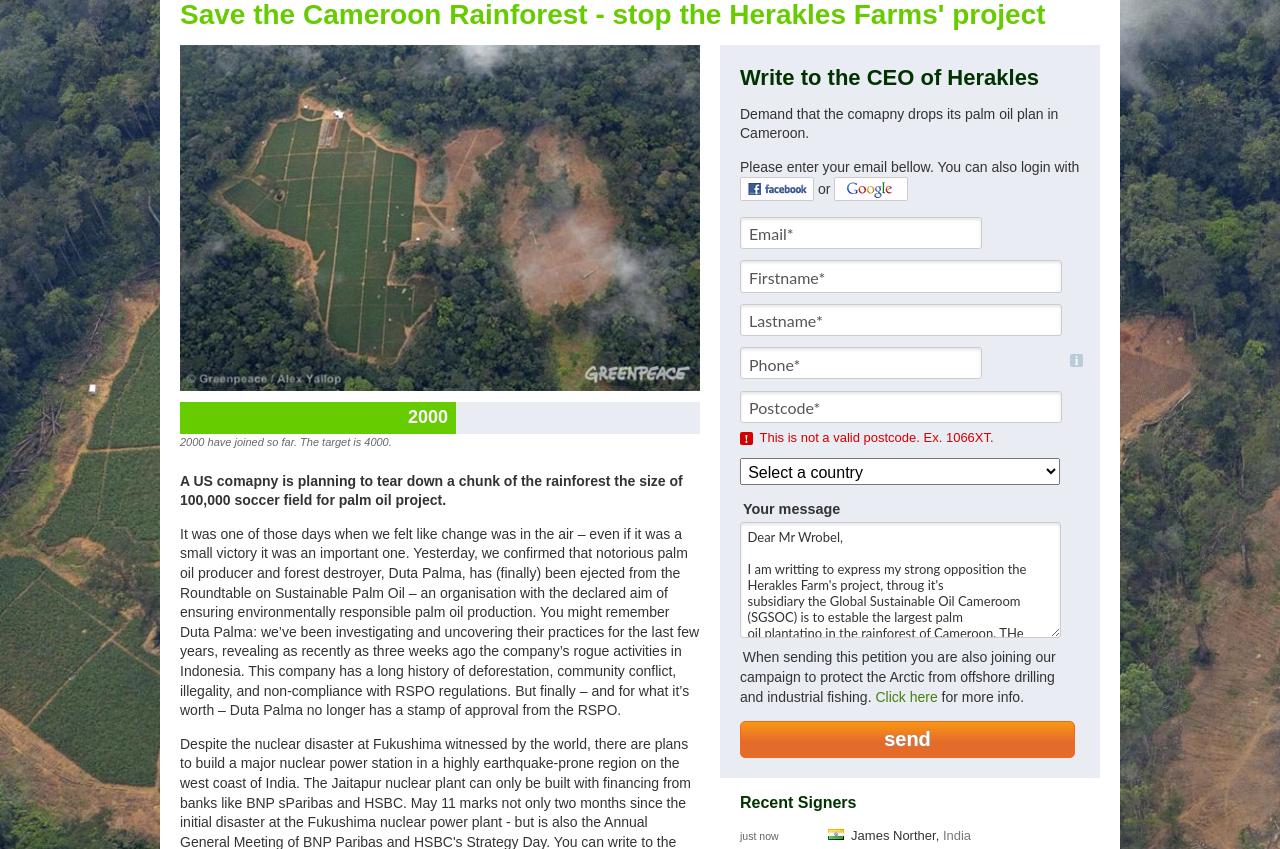
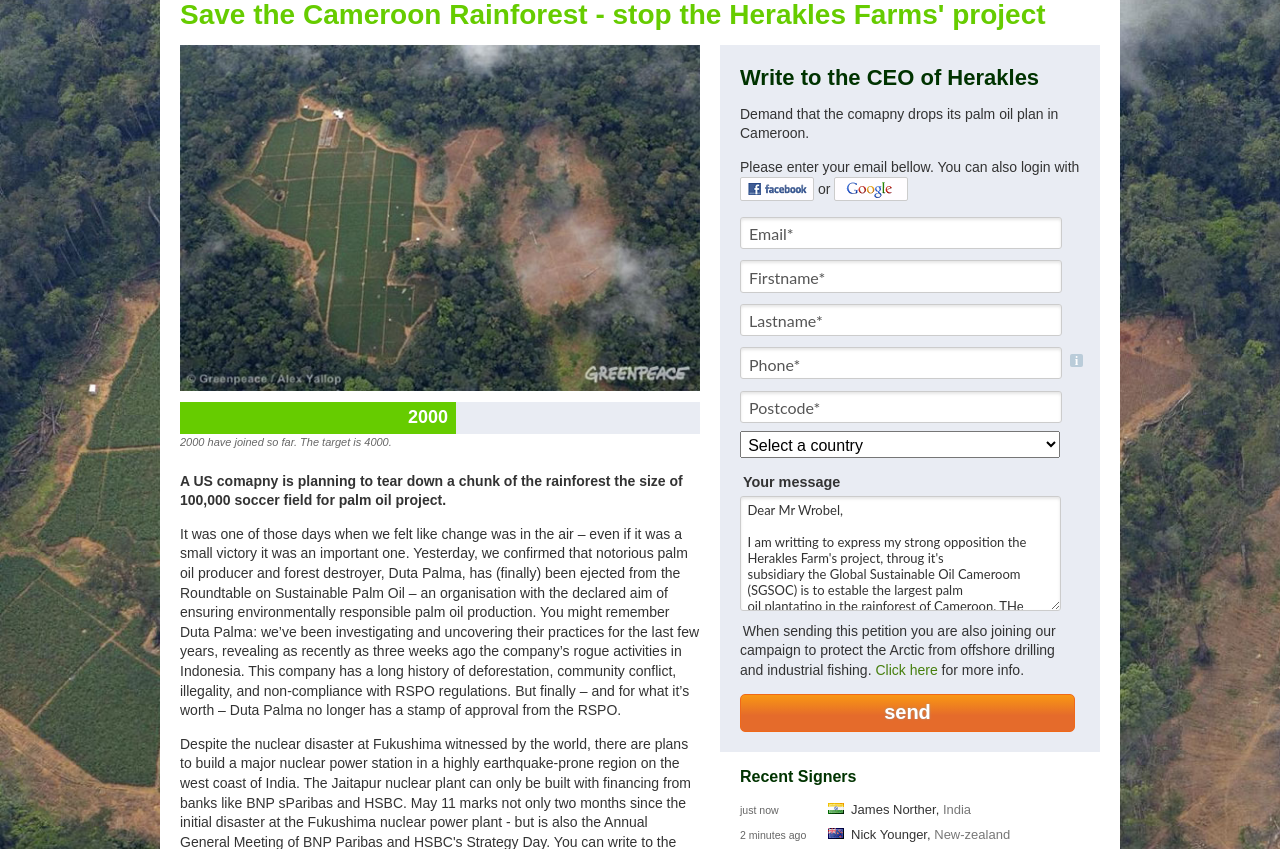
Before and after one commit to greenpeace/global-p3_styleguide, a PHP site: page /action-template-v03.html in a window 1280 px wide. Shown: the part 144-993 px from the top of the page. Run offline with PHP 8.4, Linux system fonts and the light colour scheme; some libraries are stand-ins or nearby versions.

Commit message:
Rewrite of validation error messages to suit mockup.
Due to limitations in the validation plugin, and in the interest of forward compatability with updated plugin versions, this commit includes changes to error message structure which affects CSS:  Previously stacked classes sharing .message between .info and .error have been separated.

Old format:
	<div class="message error"><span>etc

New format:
	<div class="message"><span class="error">etc

Similarly with .info - remove .message class from .info html

```diff
--- a/action-template-v03.html
+++ b/action-template-v03.html
@@ -27,11 +27,6 @@
 	<link rel="stylesheet" type="text/css" href="css/v03/50d77ffa-7278-41fc-a4bb-1b63d7a10fcf.css"/>
 
 	<script src="js/default/vendor/modernizr-2.6.2.min.js"></script>
-<!--    <script src="//code.jquery.com/jquery-1.10.2.min.js"></script>-->
-        <script src="js/v03/vendor/jquery-1.10.2.min.js"></script>
-        <script src="js/v03/lib/jquery.validate.js"></script>
-        <script src="js/v03/p3.validation.js"></script>
-        <script src="js/v03/main.js"></script>
 
 	<style>
 		.action-template #main-container {
@@ -110,12 +105,11 @@
 				<div class="input text required phone error">
 					<label for="UserPhone">Mobile Phone</label>
 					<input name="data[User][phone]" class="required numeric" required maxlength="64" type="tel" id="UserPhone" placeholder="Phone*"/>
-					<div class="tooltip info message"><span>We need your phone number to send you update about the campaign.</span></div>
+					<div class="tooltip info"><span>We need your phone number to send you update about the campaign.</span></div>
 				</div>
 				<div class="input text required postcode error">
 					<label for="UserPostcode">Postcode</label>
 					<input name="data[User][postcode]" class="required alphanumeric" required maxlength="64" type="text" id="UserPostcode" placeholder="Postcode*"/>
-					<div class="error message"><span>This is not a valid postcode. Ex. 1066XT.</span></div>
 				</div>
 				<div class="select required country">
 					<label for="UserCountry">Country</label>
@@ -760,11 +754,17 @@ Please don't let this happen. Thank you.
 </div>
 
 <!-- Javascript -->
+
+<script src="//code.jquery.com/jquery-1.10.2.min.js"></script>
+<script>window.jQuery || document.write('<script src="js/v03/vendor/jquery-1.10.2.min.js"><\/script>')</script>
+<script src="js/v03/lib/jquery.validate.js"></script>
+<script src="js/v03/p3.validation.js"></script>
+<script src="js/v02/vendor/dropdown.js"></script>
+<script src="js/v03/main.js"></script>
+
 <!--
     <div class="scripts">
 	<script src="//ajax.googleapis.com/ajax/libs/jquery/1.9.0/jquery.min.js"></script>
-	<script>window.jQuery || document.write('<script src="js/vendor/default/jquery-1.9.0.min.js"><\/script>')</script>
-	<script src="js/v02/vendor/dropdown.js"></script>
 	<script type="text/javascript">
 /*
 		// GA Global and local account tracking
--- a/css/v03/form.css
+++ b/css/v03/form.css
@@ -37,7 +37,7 @@ textarea {
 	color:#333;
 	background:#FFF;
 	border:1px solid #CCC;
-	width:14em; /* 20 char (default input length) x .7em (average char length) */
+	width:19em; /* 20 char (default input length) x .7em (average char length) */
 	padding:.4em .5em .3em .5em;
 	display:inline-block;
 	zoom: 1; /* zoom and *display = ie7 hack for display:inline-block */
@@ -151,24 +151,27 @@ textarea {
 	.info				- can be used for example messages prior validation
 	.error			 - error messages used for validation issues
 */
+form .tooltip,
 form .message {
 	font-size: .813em; /* 13px */
-	padding:0 0 1em 0;
+	padding:0;
 	background-color:transparent;
 	border:0;
 }
-form .error label,
-form .message.error {
-	color: #D40000;
+form .message .error {
+        display:block;
+        padding: 0 0.5em 1em;
+        color: #D40000;
 }
-form .message.info {
-	color: #4d535f;
+form .info {
+        position:relative;
+        color: #4d535f;
 }
 form .error:before,
-form .message.info:before {
+form .info:before {
 	display:inline-block;
 	text-align:center;
-	vertical-align:center;
+	vertical-align:middle;
 	width:.75em;
 	height:.75em;
 	padding:0 .125em .25em .125em;
@@ -178,21 +181,25 @@ form .message.info:before {
 	color:#fff;
 	line-height:100%;
 }
-form .message.info:before {
+form .info:before {
 	content:"i";
 	background:#baccd9;
 	color:#fff;
 }
-form .message.error:before {
+form .message .error:before {
 	content:"!";
 	background:#D40000;
 	color:#fff;
+        margin-right:0.5em;
 }
-form .message.error span,
-form .message.info span {
+form .message .error span,
+form .info span {
 	display:block;
 	margin:-1.25em 1.5em 0 1.5em;
 	border-radius:2px;
+}
+form input.error {
+    border:1px solid #D40000;
 }
 
 /* if large screen display info as tooltips */
@@ -215,7 +222,6 @@ form .message.info span {
 		position:absolute;
 		max-width:200px;
 		background:#FFF;
-		margin-left:200px;
 		float:left;
 		padding:.5em;
 	}
--- a/js/v03/p3.validation.js
+++ b/js/v03/p3.validation.js
@@ -25,8 +25,9 @@
 ;
 (function($) {
     var _p3 = $.p3 || {},
-    defaults = {
+            defaults = {
         jsonURL: 'https://www.greenpeace.org/api/p3/pledge/config.json',
+        showSummary: true,
         tests: {
             // Matches all alphanumeric characters, including accents plus . , - ' /
             // Note for end users: when overriding or creating tests,
@@ -35,12 +36,20 @@
             alphaPlus: /^[A-Za-z\u00C0-\u017F\d\.\-\'\,\/]*$/,
             numeric: /^[\d]*$/,
             alpha: /^[\w]*$/
+        },
+        errorElement: 'span',
+        errorPlacement: function (error, element) {
+            $(element).parent().find('div.message').html(error);
         }
-    }
+    };
 
     _p3.validation = function(el, config) {
 
         config = $.extend(true, defaults, config || {});
+
+        if (config.showSummary) {
+            config.summaryElement = $('.errorSummary',el).length ? $('.errorSummary',el) : $(el).prepend('<div class="errorSummary"></div>');
+        }
 
         Modernizr.load({
             test: window.JSON,
@@ -49,6 +58,8 @@
             ],
             complete: function() {
                 $.getJSON(config.jsonURL, function(data) {
+                    var messageDiv = '<div class="message"></div>',
+                    $el = $(el);
 
                     $.extend(true, config, data || {});
 
@@ -69,7 +80,19 @@
 
                     });
 
-                    $(el).validate(config);
+                    // Add message div to required fields
+                    // if it doesn't already exist in template
+                    $el.find('div.input.required').each( function () {
+                        var $this = $(this);
+
+                        if (!$this.find('div.message').length) {
+                            $this.append(messageDiv);
+                        }
+
+                    });
+
+                    // And finally go ahead and validate the form
+                    $el.validate(config);
 
                 }).error(function() {
                     // Failed to obtain JSON, fallback to html5 validation
```
